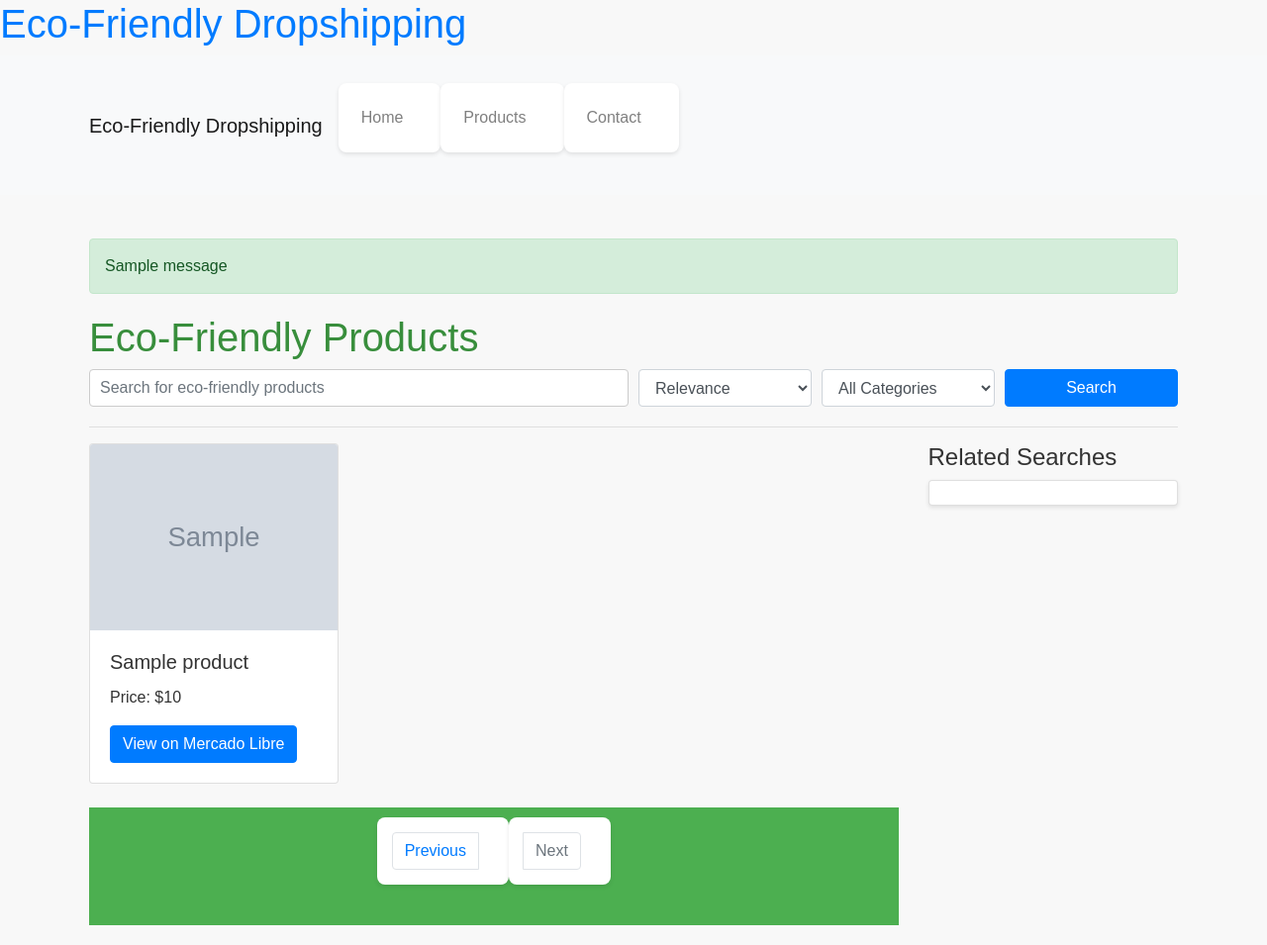
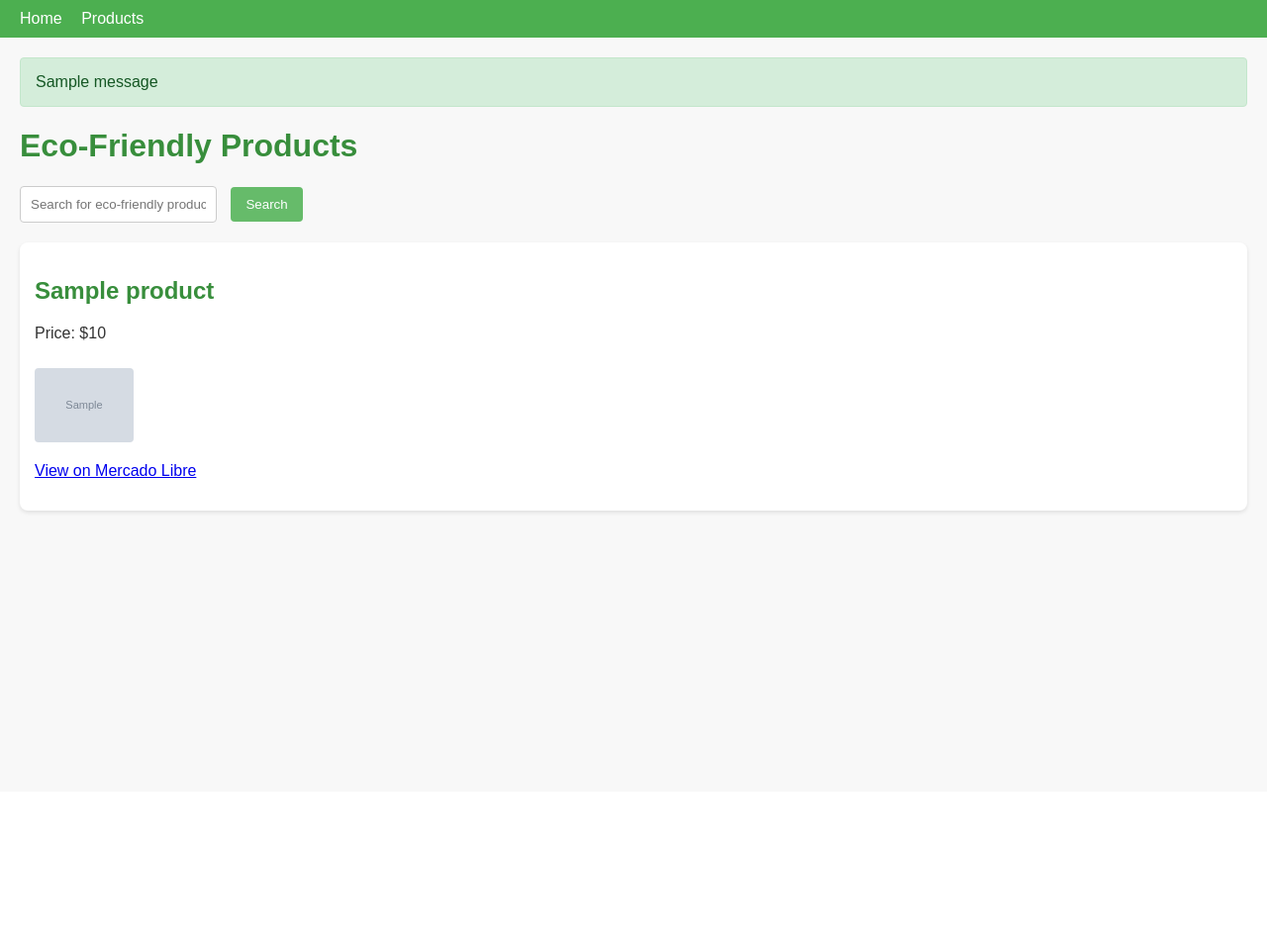
Before and after one commit to todalavibra/eco-friendly-dropshipping-app, a Flask app: template templates/products.html in a window 1280 px wide. Shown: the whole page at 99% size. After the commit the page ends 520 px from the top, so only its background shows below. Run offline with Flask 3, Linux system fonts and the light colour scheme; the template is opened without the code that fills it: most values are stand-ins (such as "Sample title", 1, 10 or a date in 2020); grey boxes marked "Sample" are stand-in pictures; one stand-in notice (Sample message) is shown; some libraries are stand-ins or nearby versions.

Commit message:
revert: Revert all the recent changes

```diff
--- a/app.py
+++ b/app.py
@@ -92,7 +92,7 @@ def get_access_token() -> Optional[str]:
     return None
 
 
-def search_eco_products(query: str, access_token: str, site_id: str = "MLA", sort: str = "relevance", offset: int = 0, limit: int = 10, category: str = None) -> Tuple[Optional[Dict], Optional[str]]:
+def search_eco_products(query: str, access_token: str, site_id: str = "MLA") -> Tuple[Optional[Dict], Optional[str]]:
     """Searches for products on Mercado Libre using the provided query.
 
     Args:
@@ -100,10 +100,6 @@ def search_eco_products(query: str, access_token: str, site_id: str = "MLA", sor
         access_token: The user's OAuth2 access token for API authentication.
         site_id: The Mercado Libre site ID to search within. Defaults to
             "MLA" (Argentina).
-        sort: The sorting criteria for the search results.
-        offset: The offset for pagination.
-        limit: The number of results to return per page.
-        category: The category to filter the search results by.
 
     Returns:
         A tuple containing the JSON response from the API as a dictionary
@@ -115,14 +111,8 @@ def search_eco_products(query: str, access_token: str, site_id: str = "MLA", sor
         "Authorization": f"Bearer {access_token}"
     }
     params = {
-        "q": query,
-        "sort": sort,
-        "offset": offset,
-        "limit": limit
+        "q": query
     }
-    if category:
-        params['category'] = category
-
     try:
         response = requests.get(search_url, headers=headers, params=params)
         response.raise_for_status()
@@ -167,29 +157,15 @@ def products():
         return redirect(url_for('login'))
 
     query = request.args.get("q", "eco-friendly")
-    sort = request.args.get("sort", "relevance")
-    page = int(request.args.get("page", 1))
-    limit = 10
-    offset = (page - 1) * limit
-    category = request.args.get("category", None)
-
-    search_results, error = search_eco_products(query, access_token, sort=sort, offset=offset, limit=limit, category=category)
+    search_results, error = search_eco_products(query, access_token)
 
     if error:
         flash(f"There was an error searching for products: {error}", "danger")
         product_list = []
-        total_pages = 0
-        related_searches = []
-        available_filters = []
     else:
         product_list = search_results.get("results", []) if search_results else []
-        paging = search_results.get("paging", {})
-        total_results = paging.get("total", 0)
-        total_pages = (total_results + limit - 1) // limit
-        related_searches = search_results.get("related_results", [])
-        available_filters = search_results.get("filters", [])
 
-    return render_template('products.html', products=product_list, query=query, sort=sort, page=page, pages=total_pages, related_searches=related_searches, available_filters=available_filters, category=category)
+    return render_template('products.html', products=product_list, query=query)
 
 
 @app.route("/login")
@@ -276,32 +252,6 @@ def callback():
         return redirect(url_for('home'))
 
 
-@app.route("/contact", methods=["GET", "POST"])
-def contact():
-    """Renders the contact page and handles form submissions.
-
-    For GET requests, it displays the contact form. For POST requests,
-    it processes the submitted data (in a real application, this would
-    involve sending an email or saving the message to a database) and
-    then flashes a confirmation message.
-
-    Returns:
-        The rendered contact.html template, or a redirect to the same
-        page after form submission.
-    """
-    if request.method == "POST":
-        # In a real app, you would process the form data here, e.g., send an email.
-        name = request.form.get("name")
-        email = request.form.get("email")
-        message = request.form.get("message")
-        print(f"New contact message from {name} ({email}): {message}")
-
-        flash("Thank you for your message! We will get back to you shortly.", "success")
-        return redirect(url_for('contact'))
-
-    return render_template("contact.html")
-
-
 if __name__ == '__main__':
     # Check for credentials at startup for a helpful warning
     if not all([os.environ.get("MELI_CLIENT_ID"),
--- a/templates/base.html
+++ b/templates/base.html
@@ -2,36 +2,14 @@
 <html>
 <head>
     <title>Eco-Friendly Dropshipping App</title>
-    <link rel="icon" href="{{ url_for('static', filename='favicon.ico') }}">
-    <link rel="stylesheet" href="https://stackpath.bootstrapcdn.com/bootstrap/4.5.2/css/bootstrap.min.css">
     <link rel="stylesheet" href="{{ url_for('static', filename='style.css') }}">
 </head>
 <body>
-    <div class="logo">
-        <h1><a href="{{ url_for('home') }}">Eco-Friendly Dropshipping</a></h1>
-    </div>
-    <nav class="navbar navbar-expand-lg navbar-light bg-light">
-        <div class="container">
-            <a class="navbar-brand" href="{{ url_for('home') }}">Eco-Friendly Dropshipping</a>
-            <button class="navbar-toggler" type="button" data-toggle="collapse" data-target="#navbarNav" aria-controls="navbarNav" aria-expanded="false" aria-label="Toggle navigation">
-                <span class="navbar-toggler-icon"></span>
-            </button>
-            <div class="collapse navbar-collapse" id="navbarNav">
-                <ul class="navbar-nav">
-                    <li class="nav-item">
-                        <a class="nav-link" href="{{ url_for('home') }}">Home</a>
-                    </li>
-                    <li class="nav-item">
-                        <a class="nav-link" href="{{ url_for('products') }}">Products</a>
-                    </li>
-                    <li class="nav-item">
-                        <a class="nav-link" href="{{ url_for('contact') }}">Contact</a>
-                    </li>
-                </ul>
-            </div>
-        </div>
+    <nav>
+        <a href="{{ url_for('home') }}">Home</a>
+        <a href="{{ url_for('products') }}">Products</a>
     </nav>
-    <div class="container mt-4">
+    <div class="container">
         {% with messages = get_flashed_messages(with_categories=true) %}
           {% if messages %}
             {% for category, message in messages %}
@@ -41,8 +19,5 @@
         {% endwith %}
         {% block content %}{% endblock %}
     </div>
-    <script src="https://code.jquery.com/jquery-3.5.1.slim.min.js"></script>
-    <script src="https://cdn.jsdelivr.net/npm/@popperjs/core@2.5.4/dist/umd/popper.min.js"></script>
-    <script src="https://stackpath.bootstrapcdn.com/bootstrap/4.5.2/js/bootstrap.min.js"></script>
 </body>
 </html>
--- a/templates/products.html
+++ b/templates/products.html
@@ -4,88 +4,27 @@
     <h1>Eco-Friendly Products</h1>
 
     <form method="GET" action="{{ url_for('products') }}">
-        <div class="form-row">
-            <div class="col-md-6">
-                <input type="text" name="q" class="form-control" placeholder="Search for eco-friendly products" value="{{ query or '' }}">
-            </div>
-            <div class="col-md-2">
-                <select name="sort" class="form-control">
-                    <option value="relevance" {% if sort == 'relevance' %}selected{% endif %}>Relevance</option>
-                    <option value="price_asc" {% if sort == 'price_asc' %}selected{% endif %}>Price: Low to High</option>
-                    <option value="price_desc" {% if sort == 'price_desc' %}selected{% endif %}>Price: High to Low</option>
-                </select>
-            </div>
-            <div class="col-md-2">
-                <select name="category" class="form-control">
-                    <option value="">All Categories</option>
-                    {% for f in available_filters %}
-                        {% if f.id == 'category' %}
-                            {% for v in f.values %}
-                                <option value="{{ v.id }}" {% if v.id == category %}selected{% endif %}>{{ v.name }}</option>
-                            {% endfor %}
-                        {% endif %}
-                    {% endfor %}
-                </select>
-            </div>
-            <div class="col-md-2">
-                <button type="submit" class="btn btn-primary btn-block">Search</button>
-            </div>
-        </div>
+        <input type="text" name="q" placeholder="Search for eco-friendly products" value="{{ query or '' }}">
+        <button type="submit">Search</button>
     </form>
 
-    <hr>
-
-    <div class="row">
-        <div class="col-md-9">
     {% if products %}
-                <div class="row">
+        <ul>
             {% for product in products %}
-                        <div class="col-md-4 mb-4">
-                            <div class="card">
+                <li>
+                    <h2>{{ product.title }}</h2>
+                    <p>Price: ${{ product.price }}</p>
                     {% if product.thumbnail %}
-                                    <img src="{{ product.thumbnail }}" class="card-img-top" alt="{{ product.title }}">
+                        <img src="{{ product.thumbnail }}" alt="{{ product.title }}" width="100">
                     {% endif %}
-                                <div class="card-body">
-                                    <h5 class="card-title">{{ product.title }}</h5>
-                                    <p class="card-text">Price: ${{ product.price }}</p>
-                                    <a href="{{ product.permalink }}" target="_blank" class="btn btn-primary">View on Mercado Libre</a>
-                                </div>
-                            </div>
-                        </div>
-                    {% endfor %}
-                </div>
-
-                <nav aria-label="Page navigation">
-                    <ul class="pagination justify-content-center">
-                        <li class="page-item {% if page == 1 %}disabled{% endif %}">
-                            <a class="page-link" href="{{ url_for('products', q=query, sort=sort, page=page-1, category=category) }}">Previous</a>
-                        </li>
-                        {% for p in range(1, pages + 1) %}
-                            <li class="page-item {% if p == page %}active{% endif %}">
-                                <a class="page-link" href="{{ url_for('products', q=query, sort=sort, page=p, category=category) }}">{{ p }}</a>
+                    <p><a href="{{ product.permalink }}" target="_blank">View on Mercado Libre</a></p>
                 </li>
             {% endfor %}
-                        <li class="page-item {% if page == pages %}disabled{% endif %}">
-                            <a class="page-link" href="{{ url_for('products', q=query, sort=sort, page=page+1, category=category) }}">Next</a>
-                        </li>
         </ul>
-                </nav>
     {% else %}
         <p>No eco-friendly products found for your search.</p>
         {% if not session.get('access_token') %}
             <p><a href="{{ url_for('login') }}">Please log in to search for products.</a></p>
         {% endif %}
     {% endif %}
-        </div>
-        <div class="col-md-3">
-            {% if related_searches %}
-                <h4>Related Searches</h4>
-                <ul class="list-group">
-                    {% for search in related_searches %}
-                        <li class="list-group-item"><a href="{{ url_for('products', q=search.query) }}">{{ search.query }}</a></li>
-                    {% endfor %}
-                </ul>
-            {% endif %}
-        </div>
-    </div>
 {% endblock %}
```
Also changed, not shown: templates/contact.html (deleted, +0 -29 lines), test_app.py (+0 -20 lines), static/favicon.ico (deleted). Lines whose indentation alone changed are shown as unchanged.
